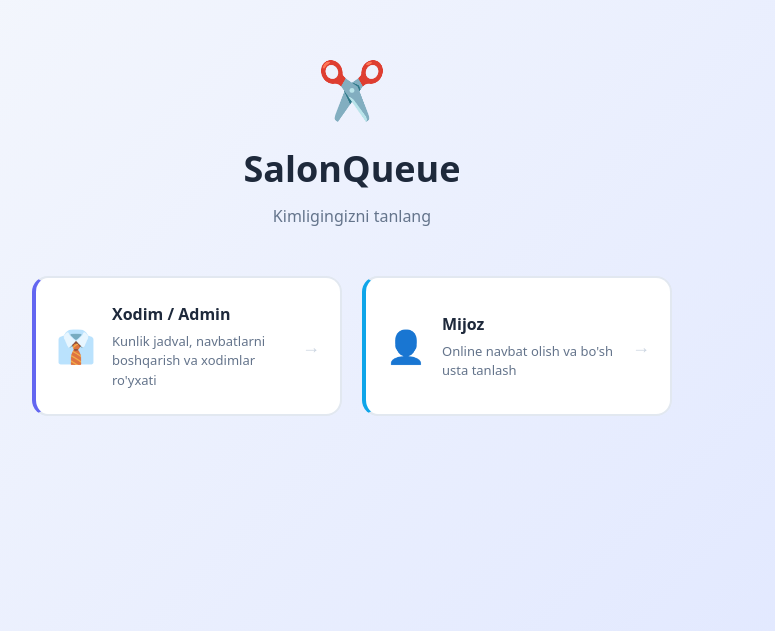
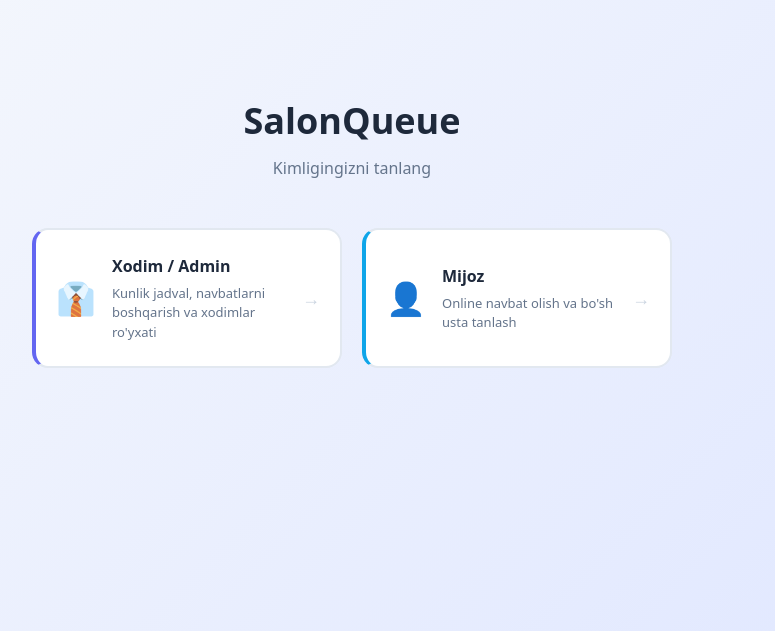
Before and after one commit to ZokirYorov/Salon-Queue, a Vue app: page / in a window 1280 px wide. Shown: the part 169-800 px from the top of the page, without its empty margins (288-1063 px from the left). Built offline with nearby package versions, Linux system fonts and the light colour scheme.

Commit message:
some changes

```diff
--- a/src/router/index.ts
+++ b/src/router/index.ts
@@ -13,7 +13,7 @@ const routes: Array<RouteRecordRaw> = [
         component: () => import('@/views/staff/StaffLayout.vue'),
         meta: { requiresRole: 'staff' },
         children: [
-            { path: '/',        redirect: { name: 'schedule' } },
+            { path: '',        redirect: { name: 'schedule' } },
             { path: 'schedule',   name: 'schedule',    component: () => import('@/views/staff/ScheduleView.vue')   },
             { path: 'employees',  name: 'employees',   component: () => import('@/views/staff/EmployeesView.vue')   },
             { path: 'bookings',   name: 'bookings',    component: () => import('@/views/staff/BookingsView.vue')   },
--- a/src/views/RoleSelectView.vue
+++ b/src/views/RoleSelectView.vue
@@ -1,7 +1,6 @@
 <template>
   <div class="role-screen">
     <div class="role-logo">
-      <span class="logo-icon">✂️</span>
       <h1>SalonQueue</h1>
       <p>Kimligingizni tanlang</p>
     </div>
```
